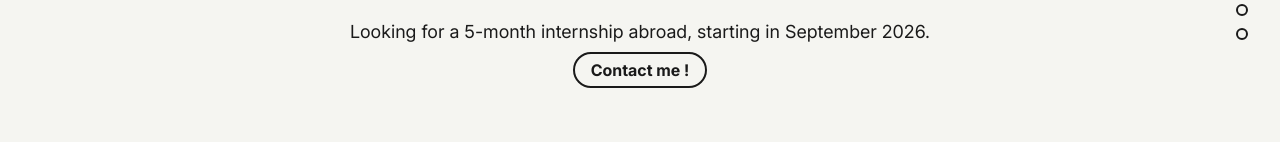
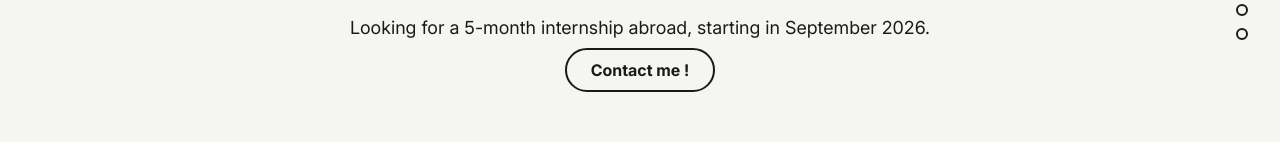
Before and after one commit to Yvan-Dumas/Portfolio, a React (Vite) app: page / in a window 1280 px wide. Shown: the part 426-568 px from the top of the page. Built offline with nearby package versions, Linux system fonts and the light colour scheme.

Commit message:
adjusted padding values

```diff
--- a/src/components/ScrollButton.jsx
+++ b/src/components/ScrollButton.jsx
@@ -11,7 +11,7 @@ export default function Button({ content, href }) {
     };
 
     return (
-        <a onClick={() => handleClick()} className="btn-style">
+        <a onClick={() => handleClick()} className="btn-style md:py-2 md:px-6">
             {content}
         </a>
     );
```
